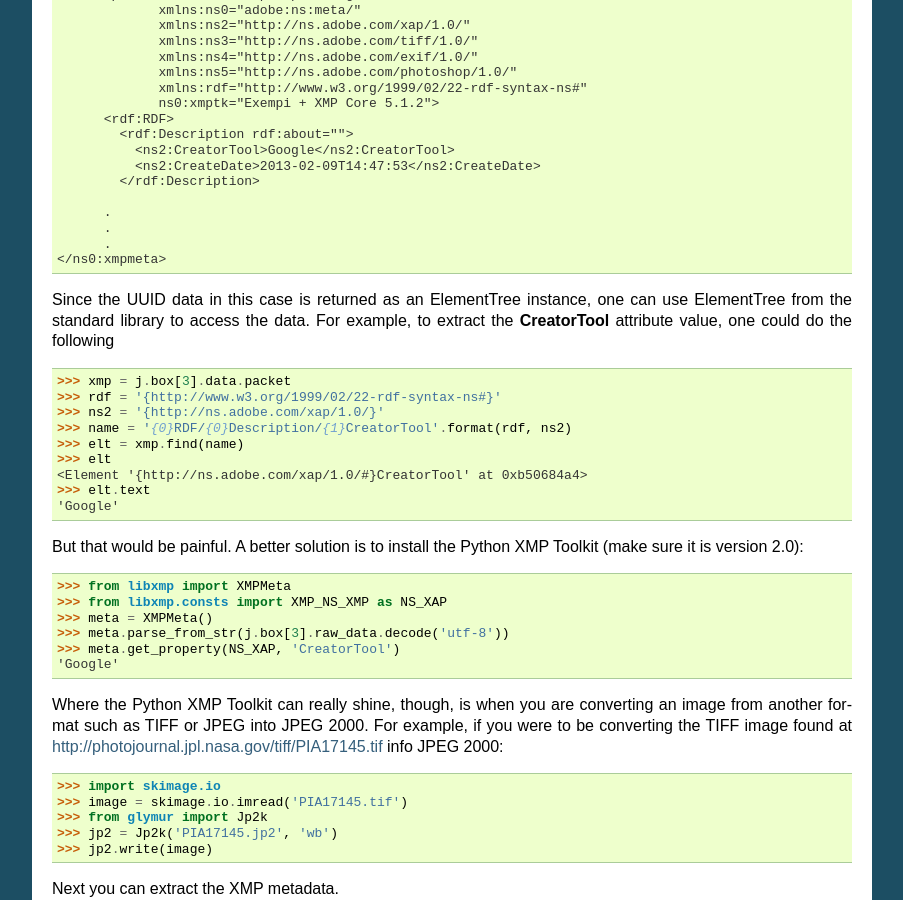
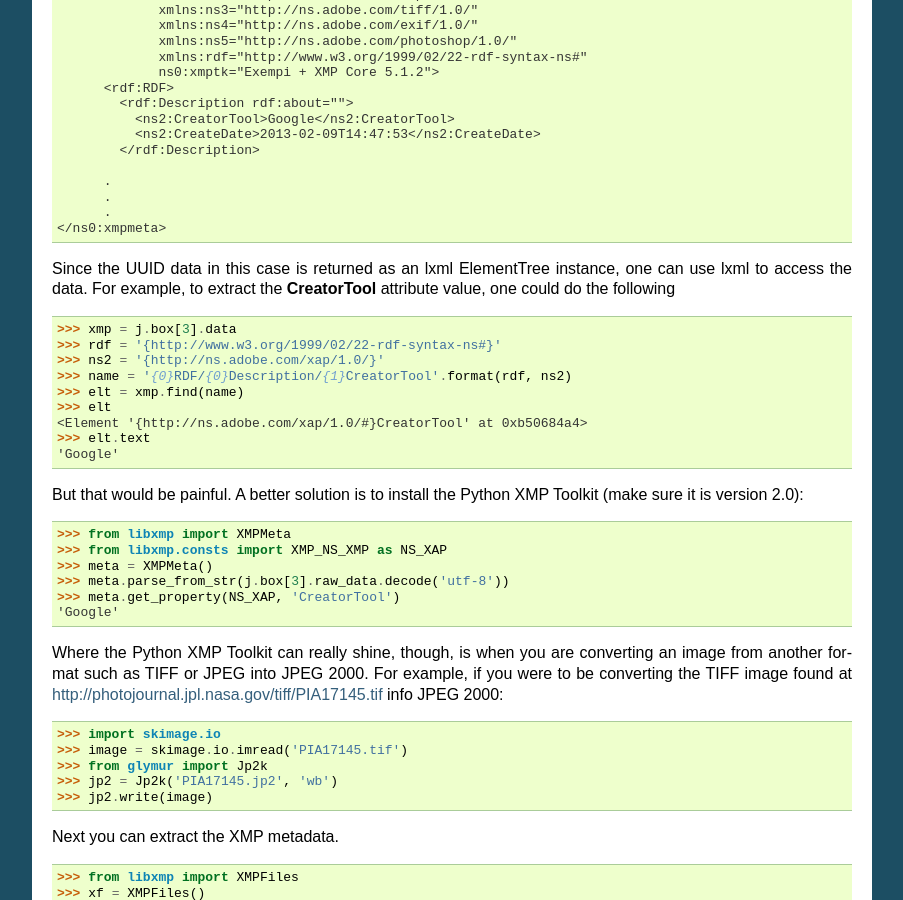
Before and after one commit to quintusdias/glymur, a Sphinx documentation site: the page built from docs/source/how_do_i.rst, in a window 1280 px wide and 900 px high, scrolled down 7303 px. Shown: the whole window, without its empty margins (198-1101 px from the left). Built offline with Sphinx 7.4.7, drawn with Linux system fonts in a browser that asks for light colours; some of the changed text lies outside the part shown.

Commit message:
Updated docs for lxml requirement.  #176

```diff
--- a/docs/source/changelog.rst
+++ b/docs/source/changelog.rst
@@ -5,6 +5,7 @@
 0.6.0 (pending)
 ===============
 
+      * Added lxml requirement.
       * added set_printoptions, get_printoptions function
       * dropped support for Python 2.6, added support for Python 3.4
       * dropped windows support
--- a/docs/source/detailed_installation.rst
+++ b/docs/source/detailed_installation.rst
@@ -68,8 +68,8 @@
 
       * python33
       * py33-numpy
+      * py33-lxml
       * py33-distribute
-      * py33-matplotlib (optional, for running certain tests)
       * py33-Pillow (optional, for running certain tests)
 
 MacPorts supplies both OpenJPEG 1.5.0 and OpenJPEG 2.0.0.
@@ -85,6 +85,7 @@
 documentation or use pip.
 
       * setuptools
+      * python-lxml
       * matplotlib
       * pillow
       * contextlib2 (2.7 only)
--- a/docs/source/how_do_i.rst
+++ b/docs/source/how_do_i.rst
@@ -131,7 +131,6 @@
             </rdf:Description>
           </rdf:RDF>
         </ns0:xmpmeta>
-
     Contiguous Codestream Box (jp2c) @ (3223, 1132296)
         Main header:
             SOC marker segment @ (3231, 0)
@@ -228,7 +227,6 @@
     >>> import shutil
     >>> import glymur
     >>> shutil.copyfile(glymur.data.nemo(), 'myfile.jp2')
-    >>> from xml.etree import cElementTree as ET
     >>> jp2 = glymur.Jp2k('myfile.jp2')
     >>> xmlbox = glymur.jp2box.XMLBox(filename='data.xml')
     >>> jp2.append(xmlbox)
@@ -408,12 +406,12 @@
           .
     </ns0:xmpmeta>
 
-Since the UUID data in this case is returned as an ElementTree instance,
-one can use ElementTree from the standard library to access the data.
-For example, to extract the **CreatorTool** attribute value, one could do the
+Since the UUID data in this case is returned as an lxml ElementTree
+instance, one can use lxml to access the data.  For example, to
+extract the **CreatorTool** attribute value, one could do the
 following
 
-    >>> xmp = j.box[3].data.packet
+    >>> xmp = j.box[3].data
     >>> rdf = '{http://www.w3.org/1999/02/22-rdf-syntax-ns#}'
     >>> ns2 = '{http://ns.adobe.com/xap/1.0/}'
     >>> name = '{0}RDF/{0}Description/{1}CreatorTool'.format(rdf, ns2)
```
